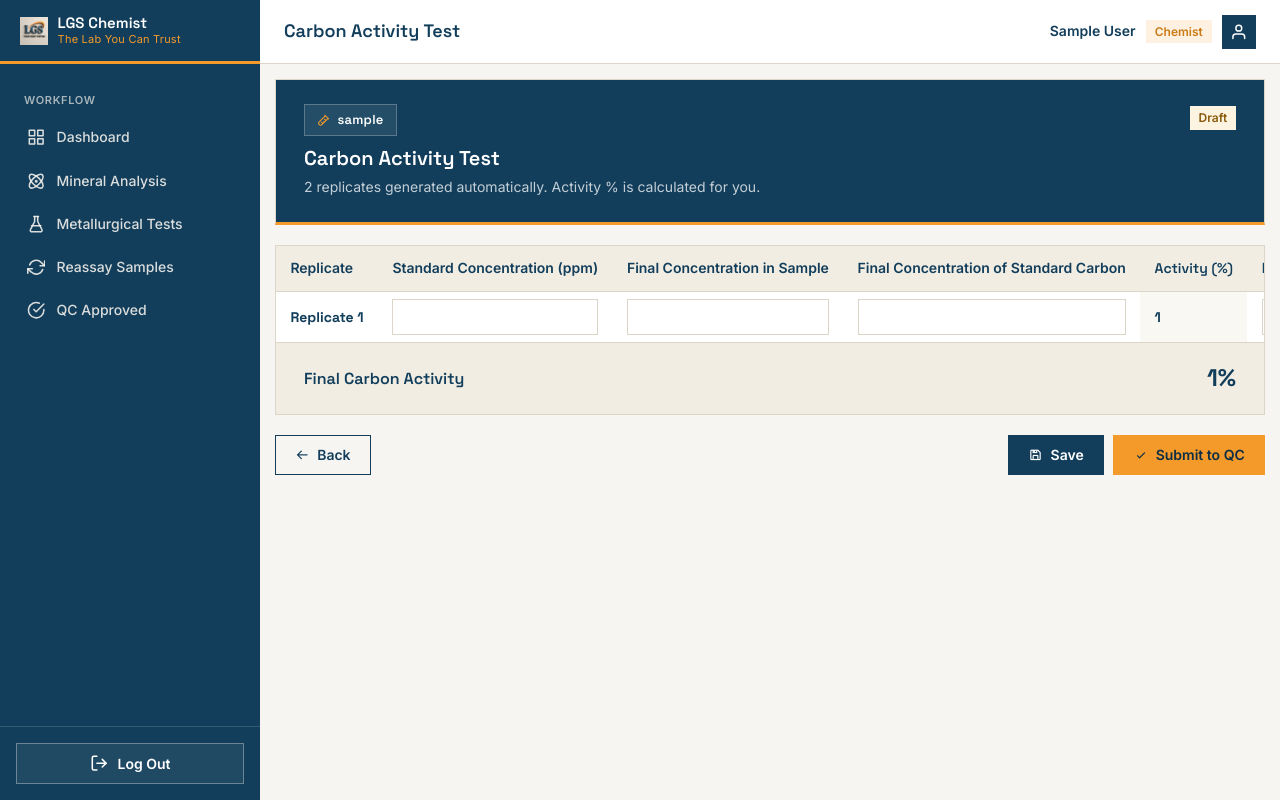
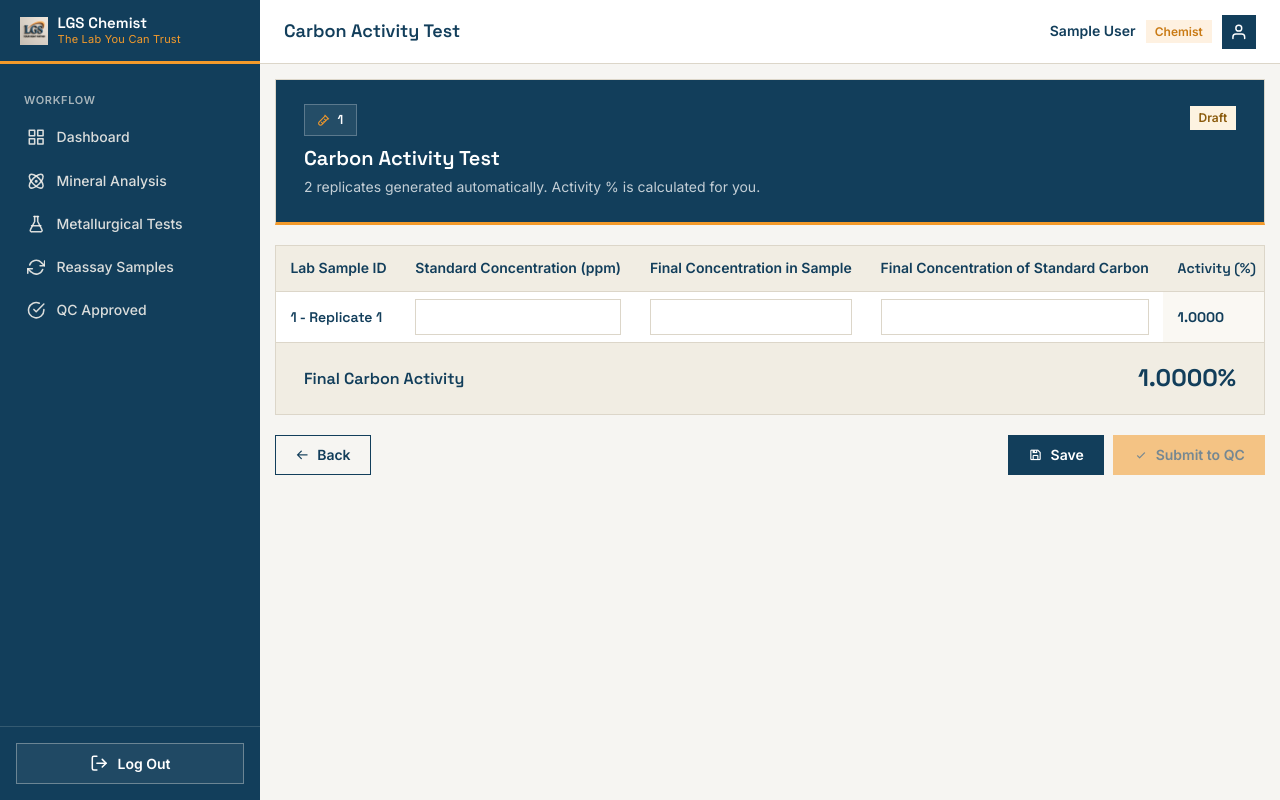
Before and after one commit to AudoWrld/lgs_website, a Django app: template chemist/templates/chemist/carbon_activity_entry.html in a window 1280 px wide. Run offline with Django 5.2, Linux system fonts and the light colour scheme; a user stored in the database is signed in; tables that the repository leaves empty hold one stand-in row (values such as "Sample post"); the template is opened without the code that fills it: most values are stand-ins (such as "Sample title", 1, 10 or a date in 2020).

Commit message:
Enhance carbon activity and metallurgical test entry templates: update lab ID display, improve input handling, and refine styling for better usability

```diff
--- a/chemist/templates/chemist/carbon_activity_entry.html
+++ b/chemist/templates/chemist/carbon_activity_entry.html
@@ -1,18 +1,50 @@
 {% extends "chemist/base_chemist.html" %}
-{% load static %}
+{% load static l10n %}
 
-{% block title %}{{ sample.slug }} — Carbon Activity — LGS Chemist{% endblock %}
+{% block title %}{{ lab_id }} — Carbon Activity — LGS Chemist{% endblock %}
 {% block page_title %}Carbon Activity Test{% endblock %}
 
 {% block extra_css %}
 <link rel="stylesheet" href="https://unpkg.com/boxicons@2.1.4/css/boxicons.min.css">
 <link rel="stylesheet" href="{% static 'chemist/css/chemist_entry.css' %}">
+<style>
+  .entry-lab-id {
+    font-family: var(--font-head);
+    font-weight: 600;
+    color: var(--navy);
+    white-space: nowrap;
+  }
+
+  .entry-table th,
+  .entry-table td {
+    vertical-align: middle !important;
+    white-space: nowrap;
+  }
+
+  .entry-table td {
+    padding-top: 0.45rem !important;
+    padding-bottom: 0.45rem !important;
+  }
+
+  .entry-table input {
+    display: block;
+    box-sizing: border-box;
+    width: 100%;
+    min-width: 120px;
+    height: 2.25rem !important;
+    margin: 0;
+  }
+
+  .entry-table input[type="text"] {
+    min-width: 200px;
+  }
+</style>
 {% endblock %}
 
 {% block content %}
 <div class="entry-header">
   <div class="entry-header-main">
-    <span class="entry-id-badge"><i class='bx bx-test-tube' aria-hidden="true"></i> {{ sample.slug }}</span>
+    <span class="entry-id-badge"><i class='bx bx-test-tube' aria-hidden="true"></i> {{ lab_id }}</span>
     <h2>Carbon Activity Test</h2>
     <p>2 replicates generated automatically. Activity % is calculated for you.</p>
   </div>
@@ -27,14 +59,14 @@
   </div>
 </div>
 
-<form method="post">
+<form method="post" data-preview-url="{% url 'chemist:carbon_activity_preview' slug=sample.slug %}">
   {% csrf_token %}
   <div class="card entry-card">
     <div class="table-wrap">
       <table class="table entry-table">
         <thead>
           <tr>
-            <th>Replicate</th>
+            <th>Lab Sample ID</th>
             <th>Standard Concentration (ppm)</th>
             <th>Final Concentration in Sample</th>
             <th>Final Concentration of Standard Carbon</th>
@@ -45,37 +77,82 @@
         <tbody>
           {% for replicate in replicates %}
           <tr>
-            <td class="entry-sn">Replicate {{ replicate.replicate_number }}</td>
-            <td><input type="number" step="any" name="rep{{ replicate.replicate_number }}_standard" value="{{ replicate.standard_concentration|default_if_none:'' }}"></td>
-            <td><input type="number" step="any" name="rep{{ replicate.replicate_number }}_final_sample" value="{{ replicate.final_concentration_sample|default_if_none:'' }}"></td>
-            <td><input type="number" step="any" name="rep{{ replicate.replicate_number }}_final_standard" value="{{ replicate.final_concentration_standard|default_if_none:'' }}"></td>
-            <td class="entry-col-result">{{ replicate.activity_percent|default_if_none:"—" }}</td>
-            <td><input type="text" name="rep{{ replicate.replicate_number }}_remarks" value="{{ replicate.remarks }}"></td>
+            <td class="entry-lab-id">{{ lab_id }} - Replicate {{ replicate.replicate_number }}</td>
+            <td><input type="number" step="any" min="0" name="rep{{ replicate.replicate_number }}_standard" aria-label="Standard concentration, replicate {{ replicate.replicate_number }}" value="{{ replicate.standard_concentration|default_if_none:''|unlocalize }}" {% if read_only %}disabled{% endif %}></td>
+            <td><input type="number" step="any" min="0" name="rep{{ replicate.replicate_number }}_final_sample" aria-label="Final concentration in sample, replicate {{ replicate.replicate_number }}" value="{{ replicate.final_concentration_sample|default_if_none:''|unlocalize }}" {% if read_only %}disabled{% endif %}></td>
+            <td><input type="number" step="any" min="0" name="rep{{ replicate.replicate_number }}_final_standard" aria-label="Final concentration of standard carbon, replicate {{ replicate.replicate_number }}" value="{{ replicate.final_concentration_standard|default_if_none:''|unlocalize }}" {% if read_only %}disabled{% endif %}></td>
+            <td class="entry-col-result" data-result="activity" data-rep="{{ replicate.replicate_number }}">{% if replicate.activity_percent is not None %}{{ replicate.activity_percent|floatformat:4 }}{% else %}—{% endif %}</td>
+            <td><input type="text" name="rep{{ replicate.replicate_number }}_remarks" aria-label="Remarks, replicate {{ replicate.replicate_number }}" value="{{ replicate.remarks }}" {% if read_only %}disabled{% endif %}></td>
           </tr>
           {% endfor %}
         </tbody>
       </table>
     </div>
-    {% if entry.final_carbon_activity_percent is not None %}
     <div class="entry-final-result">
       <span class="entry-final-label">Final Carbon Activity</span>
-      <span class="entry-final-value">{{ entry.final_carbon_activity_percent }}%</span>
+      <span class="entry-final-value" data-final>{% if entry.final_carbon_activity_percent is not None %}{{ entry.final_carbon_activity_percent|floatformat:4 }}%{% else %}—{% endif %}</span>
     </div>
-    {% endif %}
   </div>
 
   <div class="entry-actions">
     <a href="{% url 'chemist:metallurgical_tests_samples' reference=sample.submission.reference %}" class="btn btn-outline">
       <i class='bx bx-arrow-back' aria-hidden="true"></i> Back
     </a>
+    {% if not read_only %}
     <div class="entry-actions-right">
-      <button type="submit" name="save_draft" class="btn btn-secondary">
+      <button type="submit" name="save_draft" value="1" class="btn btn-secondary">
         <i class='bx bx-save' aria-hidden="true"></i> Save
       </button>
-      <button type="submit" name="submit_qc" value="1" class="btn btn-primary">
+      <button type="submit" name="submit_qc" value="1" class="btn btn-primary" {% if entry.status != "READY_FOR_SUBMISSION" %}disabled{% endif %}>
         <i class='bx bx-check' aria-hidden="true"></i> Submit to QC
       </button>
     </div>
+    {% endif %}
   </div>
 </form>
 {% endblock %}
+
+{% block extra_js %}
+<script>
+  (function () {
+    var form = document.querySelector("form[data-preview-url]");
+    if (!form) return;
+
+    var url = form.getAttribute("data-preview-url");
+    var token = form.querySelector("input[name=csrfmiddlewaretoken]").value;
+    var timer = null;
+    var latest = 0;
+
+    function render(data) {
+      Object.keys(data.results).forEach(function (rep) {
+        var cell = form.querySelector('[data-result="activity"][data-rep="' + rep + '"]');
+        if (!cell) return;
+        var value = data.results[rep].activity;
+        cell.textContent = value === null ? "\u2014" : value;
+      });
+      var final = form.querySelector("[data-final]");
+      if (final) final.textContent = data.final === null ? "\u2014" : data.final + "%";
+    }
+
+    function refresh() {
+      var mine = ++latest;
+      fetch(url, {
+        method: "POST",
+        headers: { "X-CSRFToken": token },
+        body: new FormData(form),
+        credentials: "same-origin"
+      })
+        .then(function (response) { return response.ok ? response.json() : null; })
+        .then(function (data) {
+          if (data && mine === latest) render(data);
+        })
+        .catch(function () {});
+    }
+
+    form.addEventListener("input", function () {
+      clearTimeout(timer);
+      timer = setTimeout(refresh, 250);
+    });
+  })();
+</script>
+{% endblock %}
```
Also changed, not shown: chemist/templates/chemist/metallurgical_test_entry.html (+41 -14 lines), chemist/templates/chemist/metallurgical_tests_samples.html (+6 -4 lines).
